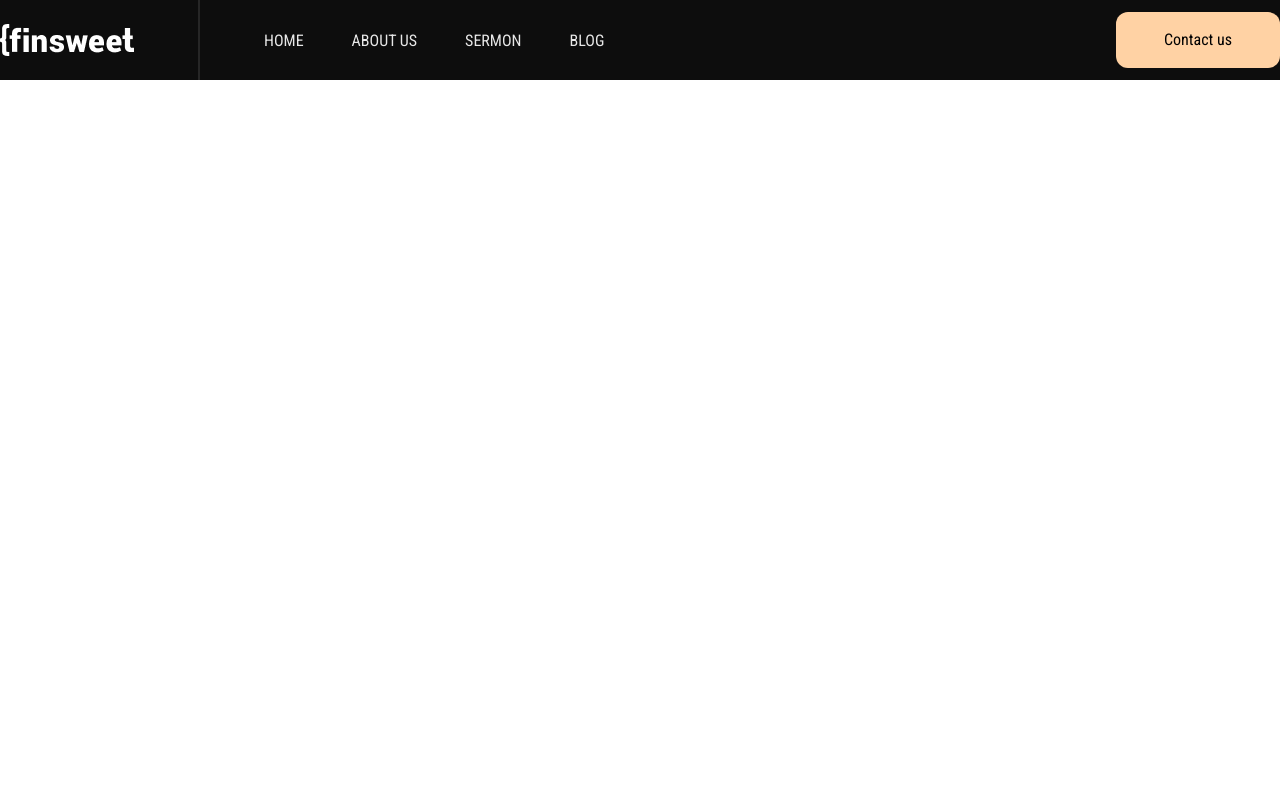
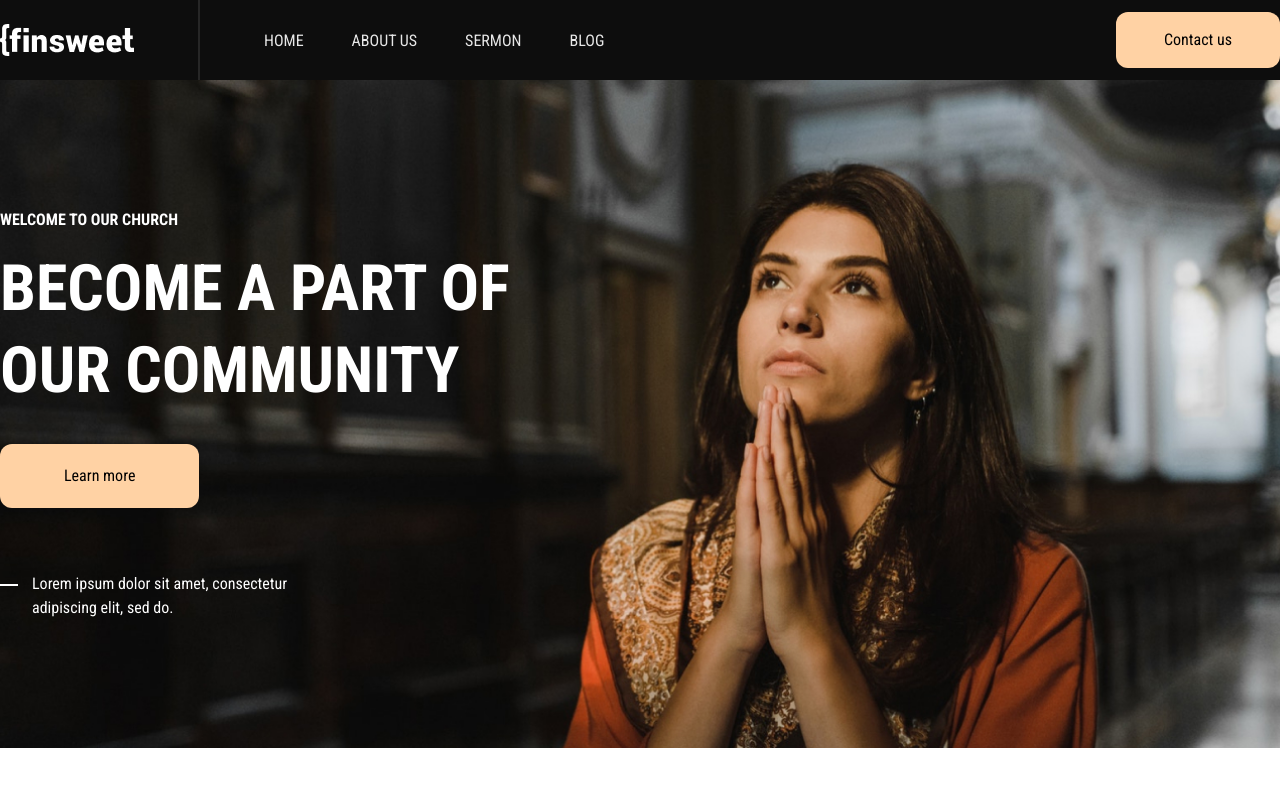
Before and after one commit to dev-nahianrafi/fineSweet_tailwind, a plain HTML site: page index.html in a window 1280 px wide. Drawn offline with nearby package versions, Linux system fonts and the light colour scheme.

Commit message:
banner end

```diff
--- a/index.html
+++ b/index.html
@@ -4,6 +4,7 @@
     <meta charset="UTF-8">
     <meta name="viewport" content="width=device-width, initial-scale=1.0">
     <title>Finsweet</title>
+    <link rel="stylesheet" href="https://cdnjs.cloudflare.com/ajax/libs/font-awesome/6.5.1/css/all.min.css" integrity="sha512-DTOQO9RWCH3ppGqcWaEA1BIZOC6xxalwEsw9c2QQeAIftl+Vegovlnee1c9QX4TctnWMn13TZye+giMm8e2LwA==" crossorigin="anonymous" referrerpolicy="no-referrer" />
     <link rel="preconnect" href="https://fonts.googleapis.com">
     <link rel="preconnect" href="https://fonts.gstatic.com" crossorigin>
     <link href="https://fonts.googleapis.com/css2?family=Roboto+Condensed:wght@300;400;500;600;700;800&display=swap" rel="stylesheet">
@@ -42,7 +43,20 @@
         </div>
     </nav>
     <!-- nav end -->
-
+    <!-- banner start -->
+    <section class="bg-banner bg-no-repeat bg-center bg-cover py-32">
+        <div class="max-w-container mx-auto">
+            <div>
+                <h5 class="text-white font-roboto text-[16px] font-bold leading-0 uppercase mb-[16px]">Welcome to our CHURCH</h5>
+                <h1 class="w-[592px] text-white font-roboto text-[64px] font-bold leading-[82px] uppercase mb-[32px]">Become a part of our community</h1>
+                <a href="#" class="inline-block text-base font-roboto font-normal leading-none py-[24px] px-[64px] color-[#1C1D28] rounded-[12px] bg-[#FFD2A4] mb-[64px]">
+                    Learn more
+                </a>
+                <p class="w-[308px] text-white font-roboto text-[16px] font-normal leading-[24px] ml-[32px] relative after:absolute after:content-[''] after:w-[18px] after:h-[2px] after:bg-white after:left-[-32px] after:top-[12px]">Lorem ipsum dolor sit amet, consectetur adipiscing elit, sed do.</p>
+            </div>
+        </div>
+    </section>
+    <!-- banner end -->
 
 
     <script src="tailwind.config.js"></script>
--- a/tailwind.config.js
+++ b/tailwind.config.js
@@ -4,12 +4,16 @@ tailwind.config = {
         colors: {
           clifford: '#da373d',
           navbg: '#0D0D0D',
+          white: '#FFF',
         },
         maxWidth: {
             'container': '1280px',
         },
         fontFamily: {
             roboto: "Roboto Condensed, sans-serif",
+        },
+        backgroundImage: {
+            'banner': "url('./images/banner.jpg')",
           }
       }
     }
```
